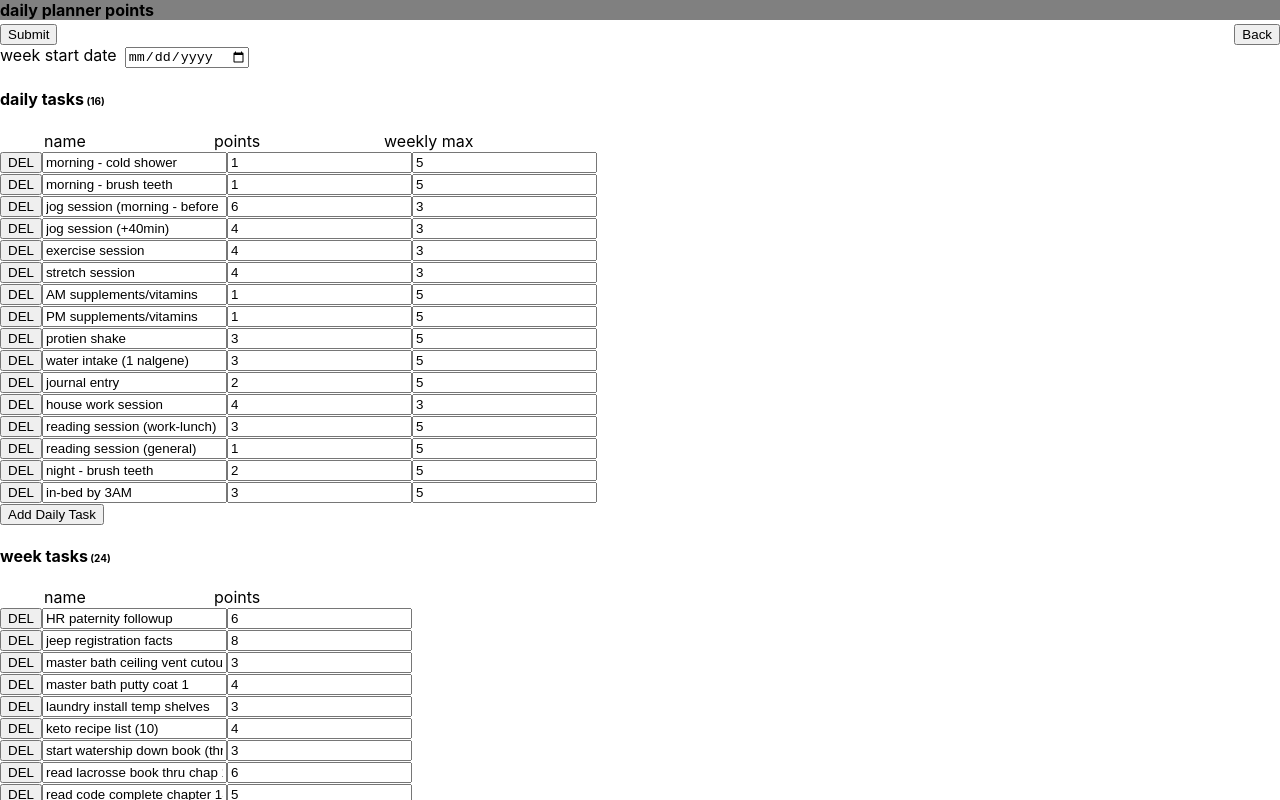
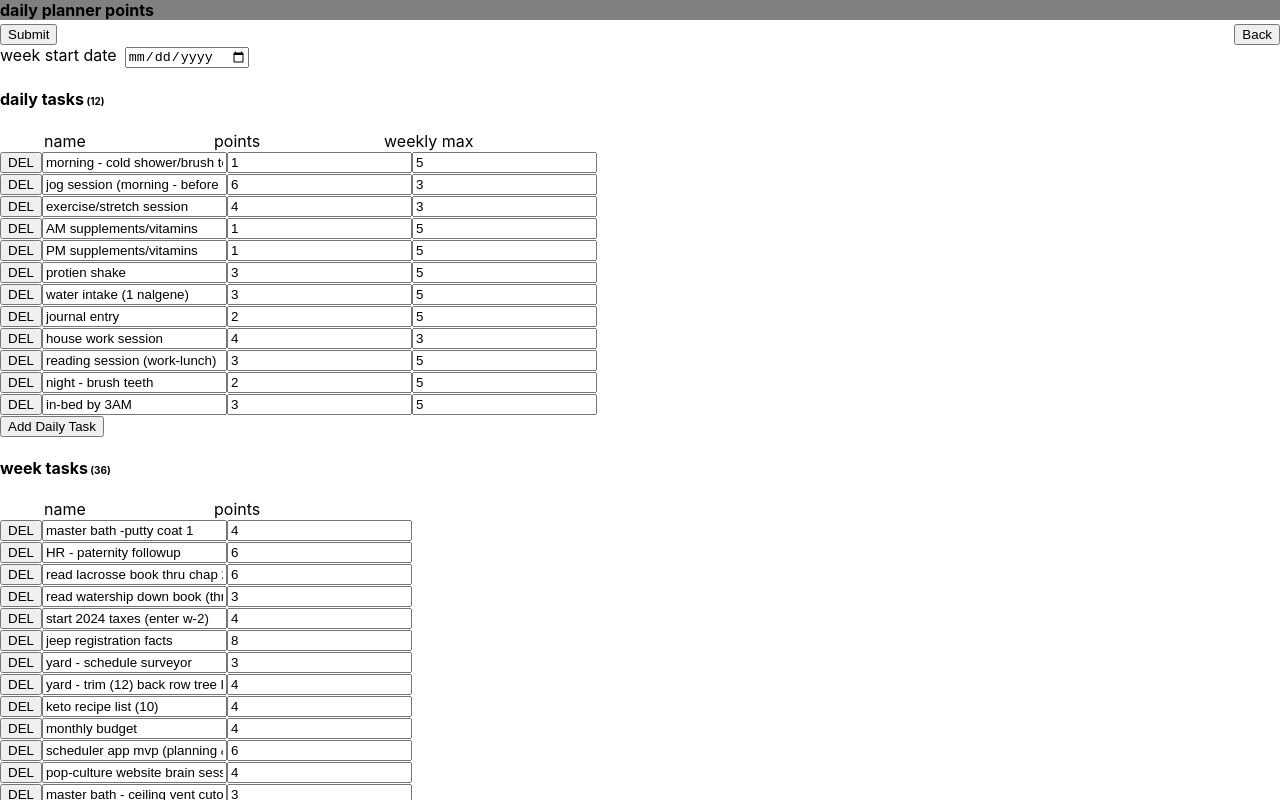
Before and after one commit to cameronDz/daily-planner-points-app, a React (Create React App) app: page / in a window 1280 px wide. Both pictures are taken after a click on the button "Create New Task Week". Shown: the top 800 px of the page. Built offline with nearby package versions, Linux system fonts and the light colour scheme.

Commit message:
add 2025 01 20 daily/weekly

```diff
--- a/src/components/weekly-planner-generator-form.component.tsx
+++ b/src/components/weekly-planner-generator-form.component.tsx
@@ -3,8 +3,8 @@ import { ChangeEvent, useEffect, useState } from "react";
 import { v4 as uuidV4 } from "uuid";
 import { DailyTask, WeekTask } from "../app.types";
 import {
-  DAILY_TASKS_2025_01_06 as DAILY_TASKS,
-  WEEKLY_TASKS_2025_01_12 as WEEKLY_TASKS,
+  DAILY_TASKS_2025_01_20 as DAILY_TASKS,
+  WEEKLY_TASKS_2025_01_20 as WEEKLY_TASKS,
 } from "./weekly-planner-generator-form.data";
 import "./weekly-planner-generator-form.styles.css";
 
--- a/src/components/weekly-planner-generator-form.data.ts
+++ b/src/components/weekly-planner-generator-form.data.ts
@@ -46,6 +46,26 @@ export const DAILY_TASKS_2025_01_06 = [
 
   { id: "da2f6a38-df48-4362-92d2-09cedf697595", name: "reading session (work-lunch)", points: 3, weeklyMax: 5 },
   { id: "da2f6a38-df48-4362-92d2-09cedf697595", name: "reading session (general)", points: 1, weeklyMax: 5 },
+
+  { id: "fc563da3-4966-4847-bed9-a3aca69f727d", name: "night - brush teeth", points: 2, weeklyMax: 5 },
+  { id: "2cb9377b-0a7f-4c29-a46b-271fdf3b19da", name: "in-bed by 3AM", points: 3, weeklyMax: 5 },
+];
+
+export const DAILY_TASKS_2025_01_20 = [
+  { id: "e4d375a3-df4e-466d-979f-0a492d56d0ee", name: "morning - cold shower/brush teeth", points: 1, weeklyMax: 5 },
+  { id: "303c4f5a-1e18-480e-bb94-66c564c2c4fc", name: "jog session (morning - before 10am)", points: 6, weeklyMax: 3 },
+
+  { id: "44444f5a-1e18-480e-bb94-66c564c2c4fc", name: "exercise/stretch session", points: 4, weeklyMax: 3 },
+  { id: "217e93c5-455c-4450-8fe4-9b86224103d0", name: "AM supplements/vitamins", points: 1, weeklyMax: 5 },
+
+  { id: "37916622-6f51-4ee0-a048-4e7db7eaf4e4", name: "PM supplements/vitamins", points: 1, weeklyMax: 5 },
+  { id: "0bc49d21-f9e4-4010-9dc7-b7206080c633", name: "protien shake", points: 3, weeklyMax: 5 },
+
+  { id: "5095b9e5-d47f-4a80-ba08-dfd0905858fb", name: "water intake (1 nalgene)", points: 3, weeklyMax: 5 },
+  { id: "5bae23a6-1c37-4baa-9148-e7fc3cfb258b", name: "journal entry", points: 2, weeklyMax: 5 },
+
+  { id: "eaa2f47b-75ce-4a4d-bbc6-bd010e05651b", name: "house work session", points: 4, weeklyMax: 3 },
+  { id: "da2f6a38-df48-4362-92d2-09cedf697595", name: "reading session (work-lunch)", points: 3, weeklyMax: 5 },
 
   { id: "fc563da3-4966-4847-bed9-a3aca69f727d", name: "night - brush teeth", points: 2, weeklyMax: 5 },
   { id: "2cb9377b-0a7f-4c29-a46b-271fdf3b19da", name: "in-bed by 3AM", points: 3, weeklyMax: 5 },
@@ -179,3 +199,59 @@ export const WEEKLY_TASKS_2025_01_12 = [
   { id: "220ad56b-a4ea-43f6-b2e1-2f4cd0dac0d5", name: "organize physical file", points: 5 },
   { id: "3878e8e7-dead-4ebf-991f-504452dc706b", name: "jeep registration appt", points: 4 },
 ];
+
+export const WEEKLY_TASKS_2025_01_20 = [
+  { id: "de0ca6e3-dcd4-46c9-819b-ed1420ad9875", name: "master bath -putty coat 1", points: 4 },
+  { id: "aa80f852-3a6b-4ba9-8d2d-eccbcf1be370", name: "HR - paternity followup", points: 6 },
+
+  { id: "171353e3-e5df-478e-901e-ff266fd9c963", name: "read lacrosse book thru chap 2", points: 6 },
+  { id: "0b216b14-75ea-4c77-b3d6-d22b7200e567", name: "read watership down book (thru part 2)", points: 3 },
+
+  { id: "44444444-dead-4ebf-991f-504452dc706b", name: "start 2024 taxes (enter w-2)", points: 4 },
+  { id: "83bb0a1c-6780-4797-bfe0-3496565fe306", name: "jeep registration facts", points: 8 },
+
+  { id: "4b903b3f-a2c1-4a4f-972a-1d6cd3578072", name: "yard - schedule surveyor", points: 3 },
+  { id: "aaa461cd-b791-4eec-99ae-47f440a1b8a8", name: "yard - trim (12) back row tree limbs", points: 4 },
+
+  { id: "255ad56b-a4ea-43f6-b2e1-2f4cd0dac0d5", name: "keto recipe list (10)", points: 4 },
+  { id: "bbb20edd-076e-4c03-a244-2287643fcab2", name: "monthly budget", points: 4 },
+
+  { id: "5722666d-076e-4c03-a244-2287643fcab2", name: "scheduler app mvp (planning & actual)", points: 6 },
+  { id: "f0f38b30-7ece-4452-a6ba-f497b69a8fb9", name: "pop-culture website brain session (2hr)", points: 4 },
+
+  { id: "fe0ca6e3-dcd4-46cd-819b-ed1420ad9875", name: "master bath - ceiling vent cutout", points: 3 },
+  { id: "b55461cd-b791-4eec-99ae-47f440a1b8a8", name: "master bedroom - tv wires", points: 2 },
+
+  { id: "220ad56b-a4ea-43f6-b2e1-2f4cd0dac0d5", name: "organize physical file", points: 5 },
+  { id: "3878e8e7-dead-4ebf-991f-504452dc706b", name: "jeep registration appt", points: 4 },
+
+  { id: "c4b817e5-00e9-407d-9300-ceede081e92f", name: "kitched - purchase 3 water jugs", points: 4 },
+  { id: "555461cd-b791-4eec-99ae-47f440a1b8a8", name: "kitchen - cabinet lower shelf", points: 2 },
+
+  { id: "555666cd-b791-4eec-99ae-47f440a1b8a8", name: "yard - replace ring battery", points: 2 },
+  { id: "5440ae67-af57-495d-88c6-52a2e1a4b6c5", name: "yard - dig up/bag moss", points: 5 },
+
+  { id: "1aa461cd-b791-4eec-99ae-47f440a1b8a8", name: "HR - apply for incentive-fit", points: 2 },
+  { id: "2aa461cd-b791-4eec-99ae-47f440a1b8a8", name: "bathroom - purchase new scale", points: 2 },
+
+  { id: "555461cd-3333-4eec-99ae-47f440a1b8a8", name: "kitchen - purchase laundry cover", points: 2 },
+  { id: "88888888-3333-4eec-99ae-47f440a1b8a8", name: "nursery - fix/replace baby cam", points: 2 },
+
+  { id: "444461cd-b791-4eec-99ae-47f440a1b8a8", name: "dining room - assemble chairs", points: 2 },
+  { id: "33a461cd-b791-4eec-99ae-47f440a1b8a8", name: "attic - move christma boxes", points: 2 },
+
+  { id: "99999999-b791-4eec-99ae-47f440a1b8a8", name: "purchase amazon shirts", points: 2 },
+  { id: "f0f38b30-7ece-4452-a6ba-f497b69a8fb9", name: "video game session (2hr)", points: 4 },
+
+  { id: "f5c0db6c-90b5-4fe7-9c82-3a10977d5e63", name: "organize google-drive files", points: 4 },
+  { id: "6d4382ac-adf3-448a-b8f5-cbf0eefdc924", name: "organize file-base files", points: 6 },
+
+  { id: "bcc461cd-b791-4eec-99ae-47f440a1b8a8", name: "master bath - putty coat 2", points: 4 },
+  { id: "57220edd-076e-4c03-a244-2287643fcab2", name: "master bath - putty coat 3", points: 6 },
+
+  { id: "d37d27b1-a360-4a30-bb3e-b4016763107e", name: "read lacrosse book thru chap 3", points: 6 },
+  { id: "7da85d80-81eb-4105-a7ab-093f4f27e528", name: "read lacrosse book thru chap 4", points: 6 },
+
+  { id: "1440ae67-af57-495d-88c6-52a2e1a4b6c5", name: "read code complete chapter 20", points: 6 },
+  { id: "34343434-af57-495d-88c6-52a2e1a4b6c5", name: "read code complete chapter 21", points: 3 },
+];
```
